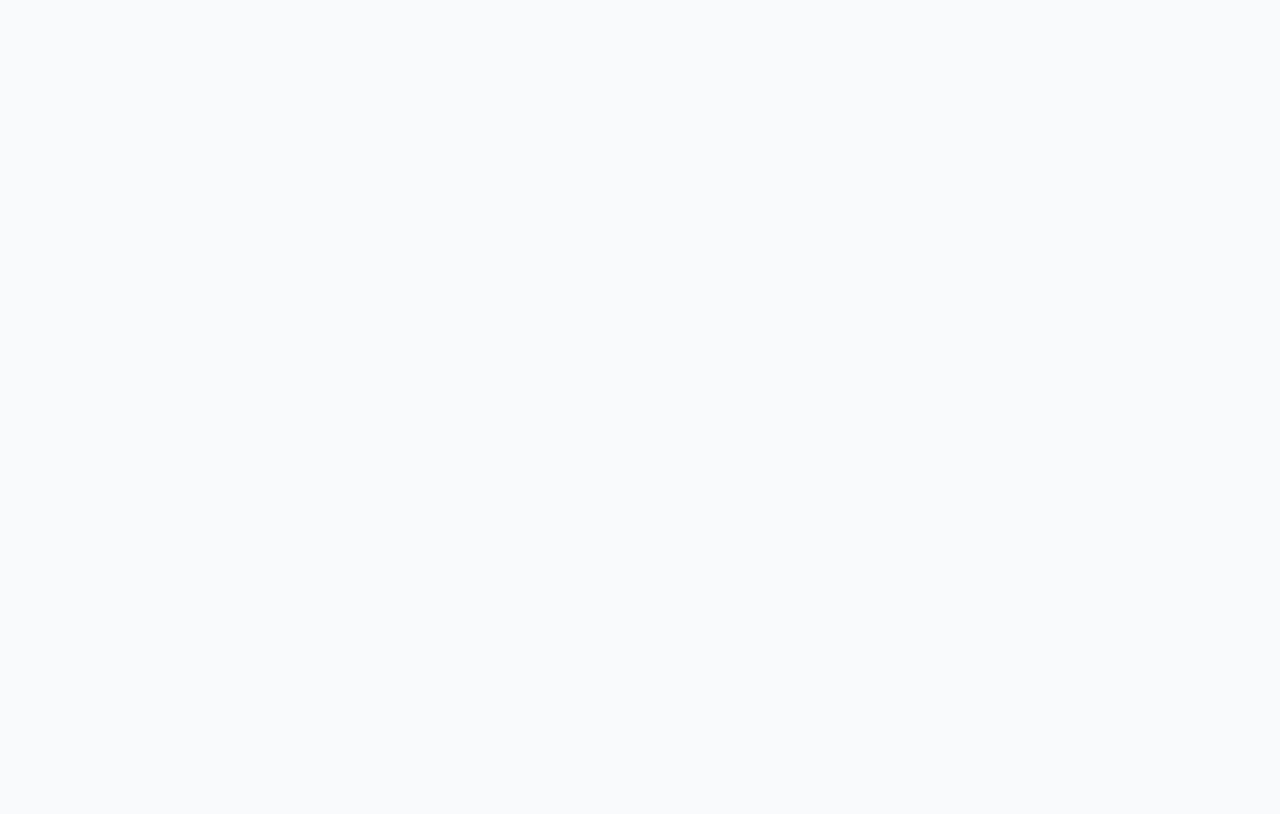
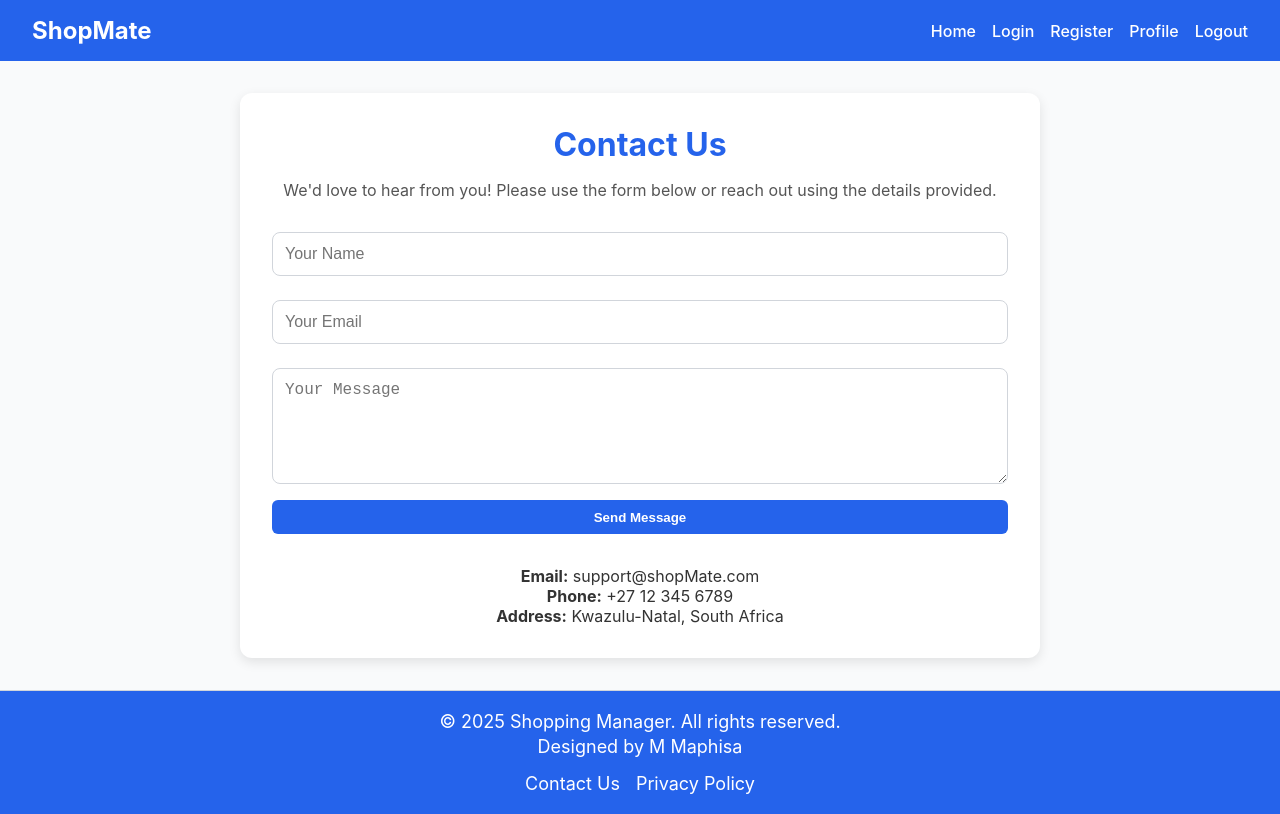
Before and after one commit to mmelokuhlemaphisa/Shopping-List-App, a React (Vite) app: page /contact in a window 1280 px wide. Before the commit this address had no page. Built offline with nearby package versions, Linux system fonts and the light colour scheme.

Commit message:
created 2 pages contact us and privacy policy

```diff
--- a/src/App.css
+++ b/src/App.css
@@ -37,7 +37,7 @@ body {
 }
 
 .navbar-title {
-  font-size: 1.5rem;
+
   font-weight: 700;
 }
 
@@ -873,6 +873,7 @@ body {
   background-color: #e0f2fe;
   border-radius: 1rem;
   box-shadow: 0 4px 15px rgba(0, 0, 0, 0.05);
+  margin-bottom: 4rem;
 }
 
 .about-section h2 {
@@ -886,3 +887,64 @@ body {
   color: #374151;
   line-height: 1.6;
 }
+
+.page-container {
+  max-width: 800px;
+  margin: 2rem auto;
+  padding: 2rem;
+  background: #ffffff;
+  border-radius: 12px;
+  box-shadow: 0 4px 12px rgba(0, 0, 0, 0.1);
+}
+
+.page-title {
+  font-size: 2rem;
+  font-weight: 700;
+  color: #2563eb;
+  margin-bottom: 1rem;
+  text-align: center;
+}
+
+.page-subtitle {
+  font-size: 1rem;
+  color: #555;
+  margin-bottom: 2rem;
+  text-align: center;
+}
+
+.contact-form {
+  display: flex;
+  flex-direction: column;
+  gap: 1rem;
+  margin-bottom: 2rem;
+}
+
+.form-input, .form-textarea {
+  padding: 0.75rem;
+  border: 1px solid #d1d5db;
+  border-radius: 8px;
+  font-size: 1rem;
+}
+
+.form-input:focus, .form-textarea:focus {
+  outline: none;
+  border-color: #2563eb;
+  box-shadow: 0 0 0 2px rgba(37, 99, 235, 0.3);
+}
+
+.contact-info {
+  margin-top: 2rem;
+  text-align: center;
+  color: #333;
+}
+
+.privacy-section h2 {
+  font-size: 1.2rem;
+  margin-top: 1.5rem;
+  color: #2563eb;
+}
+
+.privacy-section p {
+  margin: 0.5rem 0;
+  color: #444;
+}
--- a/src/App.tsx
+++ b/src/App.tsx
@@ -6,6 +6,8 @@ import Home from "./pages/Home";
 import Profile from "./pages/Profile";
 import ProtectedRoute from "./pages/ProtectedRoute";
 import LandingPage from "./pages/LandingPage";
+import ContactUs from "./pages/ContactUs";
+import Privacy from "./pages/Privacy";
 
 function App() {
   return (
@@ -13,14 +15,17 @@ function App() {
       <Route path="/login" element={<Login />} />
       <Route path="/register" element={<Register />} />
       <Route path="/landing" element={<LandingPage />} />
-
       <Route path="/" element={<Home />} />
-      <Route path="/profile" element={
+      <Route
+        path="/profile"
+        element={
           <ProtectedRoute>
             <Profile />
           </ProtectedRoute>
         }
       />
+      <Route path="/contact" element={<ContactUs />} />
+      <Route path="/privacy" element={<Privacy />} />
     </Routes>
   );
 }
--- a/src/components/Footer.tsx
+++ b/src/components/Footer.tsx
@@ -21,12 +21,7 @@ const Footer: React.FC = () => {
           <Link to="/privacy" className="footer-text">
             Privacy Policy
           </Link>
-          <Link to="/terms" className="footer-text">
-            Terms of Service
-          </Link>
-          <Link to="/about" className="footer-text">
-            About Us
-          </Link>
+
         </div>
       </div>
     </footer>
--- a/src/components/Navbar.tsx
+++ b/src/components/Navbar.tsx
@@ -10,9 +10,6 @@ const NavBar: React.FC = () => {
           Home
         </Link>
 
-        <Link to="/shopping" className="nav-link">
-          Shopping List
-        </Link>
         <Link to="/login" className="nav-link">
           Login
         </Link>
--- a/src/components/ShoppingList.tsx
+++ b/src/components/ShoppingList.tsx
@@ -200,7 +200,7 @@ const ShoppingList: React.FC = () => {
           <li key={item.id} className="item-card">
             <div className="item-info">
               <h3 className="item-name">{item.name}</h3>
-              <p>Qty: {item.quantity}</p>
+              <p>Quantity: {item.quantity}</p>
               {item.category && (
                 <p className="item-detail">Category: {item.category}</p>
               )}
--- a/src/data/db.json
+++ b/src/data/db.json
@@ -30,6 +30,15 @@
       "name": "thabiso",
       "surname": "mabaso",
       "cellNumber": "123456789"
+    },
+    {
+      "id": "a7a3",
+      "username": "sphesihle",
+      "password": "123456",
+      "email": "snenhlanhlamagubane99@gmail.com",
+      "name": "Sphesihle",
+      "surname": "Maphisa",
+      "cellNumber": "1234567"
     }
   ]
 }
--- /dev/null
+++ b/src/pages/ContactUs.tsx
@@ -0,0 +1,47 @@
+import React from "react";
+import NavBar from "../components/Navbar";
+import Footer from "../components/Footer";
+
+const Contact: React.FC = () => {
+  return (
+    <div>
+      <NavBar />
+      <div className="page-container">
+        <h1 className="page-title">Contact Us</h1>
+        <p className="page-subtitle">
+          We'd love to hear from you! Please use the form below or reach out
+          using the details provided.
+        </p>
+
+        <form className="contact-form">
+          <input type="text" placeholder="Your Name" className="form-input" />
+          <input type="email" placeholder="Your Email" className="form-input" />
+          <textarea
+            placeholder="Your Message"
+            className="form-textarea"
+            rows={5}
+          ></textarea>
+          <button type="submit" className="form-button">
+            Send Message
+          </button>
+        </form>
+
+        <div className="contact-info">
+          <p>
+            <strong>Email:</strong> support@shopMate.com
+          </p>
+          <p>
+            <strong>Phone:</strong> +27 12 345 6789
+          </p>
+          <p>
+            <strong>Address:</strong> Kwazulu-Natal, South Africa
+          </p>
+        </div>
+      </div>
+
+      <Footer />
+    </div>
+  );
+};
+
+export default Contact;
--- /dev/null
+++ b/src/pages/Privacy.tsx
@@ -0,0 +1,46 @@
+import React from "react";
+import NavBar from "../components/Navbar";
+import Footer from "../components/Footer";
+
+const Privacy: React.FC = () => {
+  return (
+    <div>
+      <NavBar />
+      <div className="page-container">
+        <h1 className="page-title">Privacy Policy</h1>
+        <p className="page-subtitle">
+          Your privacy is important to us. Below is a summary of how we handle
+          your information.
+        </p>
+
+        <div className="privacy-section">
+          <h2>1. Information We Collect</h2>
+          <p>
+            We only collect the information you provide when using Shopping
+            Manager, such as your name and email when contacting us.
+          </p>
+
+          <h2>2. How We Use Your Information</h2>
+          <p>
+            Your data is used only to improve your experience and provide
+            support. We never sell your information.
+          </p>
+
+          <h2>3. Data Security</h2>
+          <p>
+            We use industry-standard security measures to protect your data.
+          </p>
+
+          <h2>4. Contact Us</h2>
+          <p>
+            If you have questions about this Privacy Policy, please contact us
+            at <strong>privacy@shoppingmanager.com</strong>.
+          </p>
+        </div>
+      </div>
+      <Footer />
+    </div>
+  );
+};
+
+export default Privacy;
```
